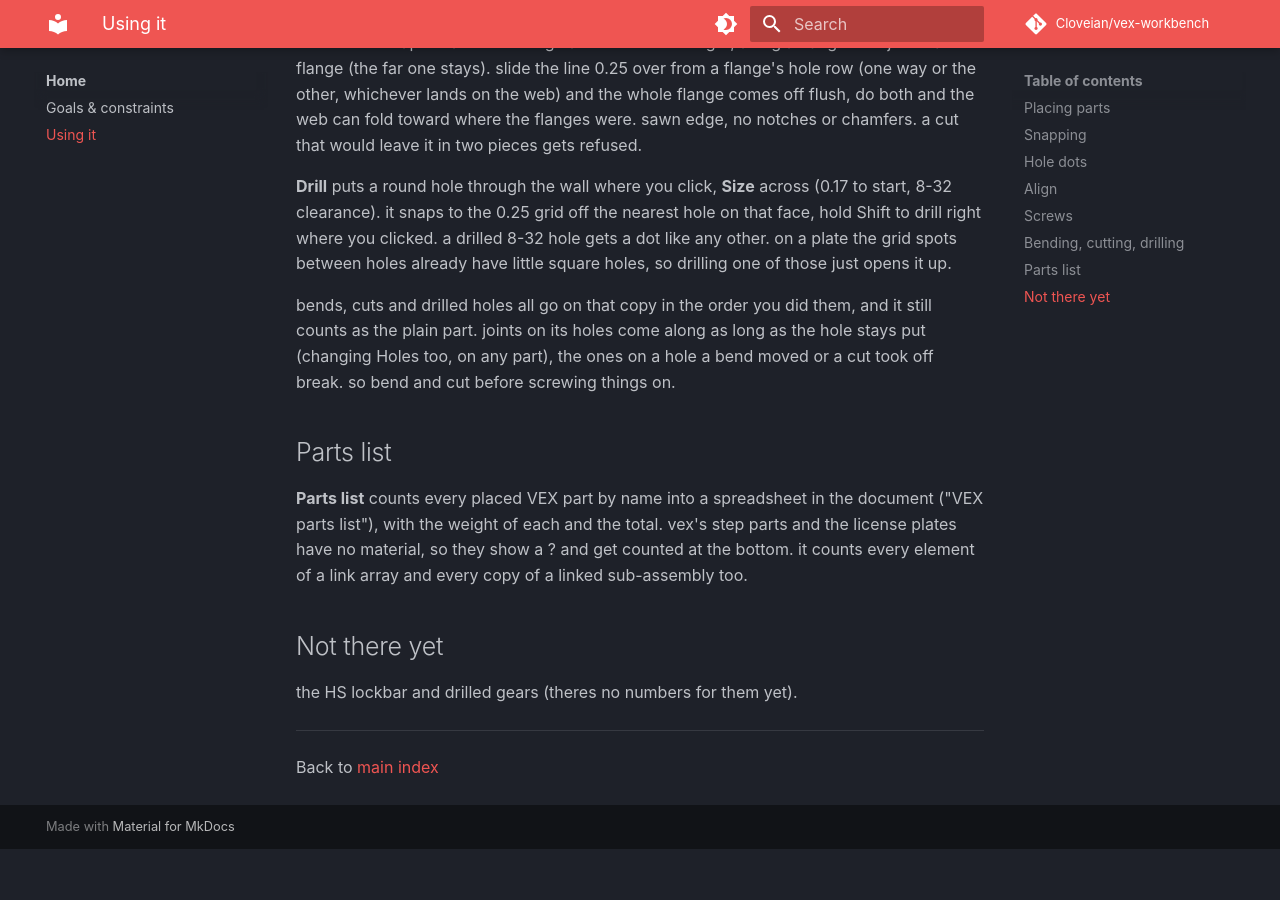
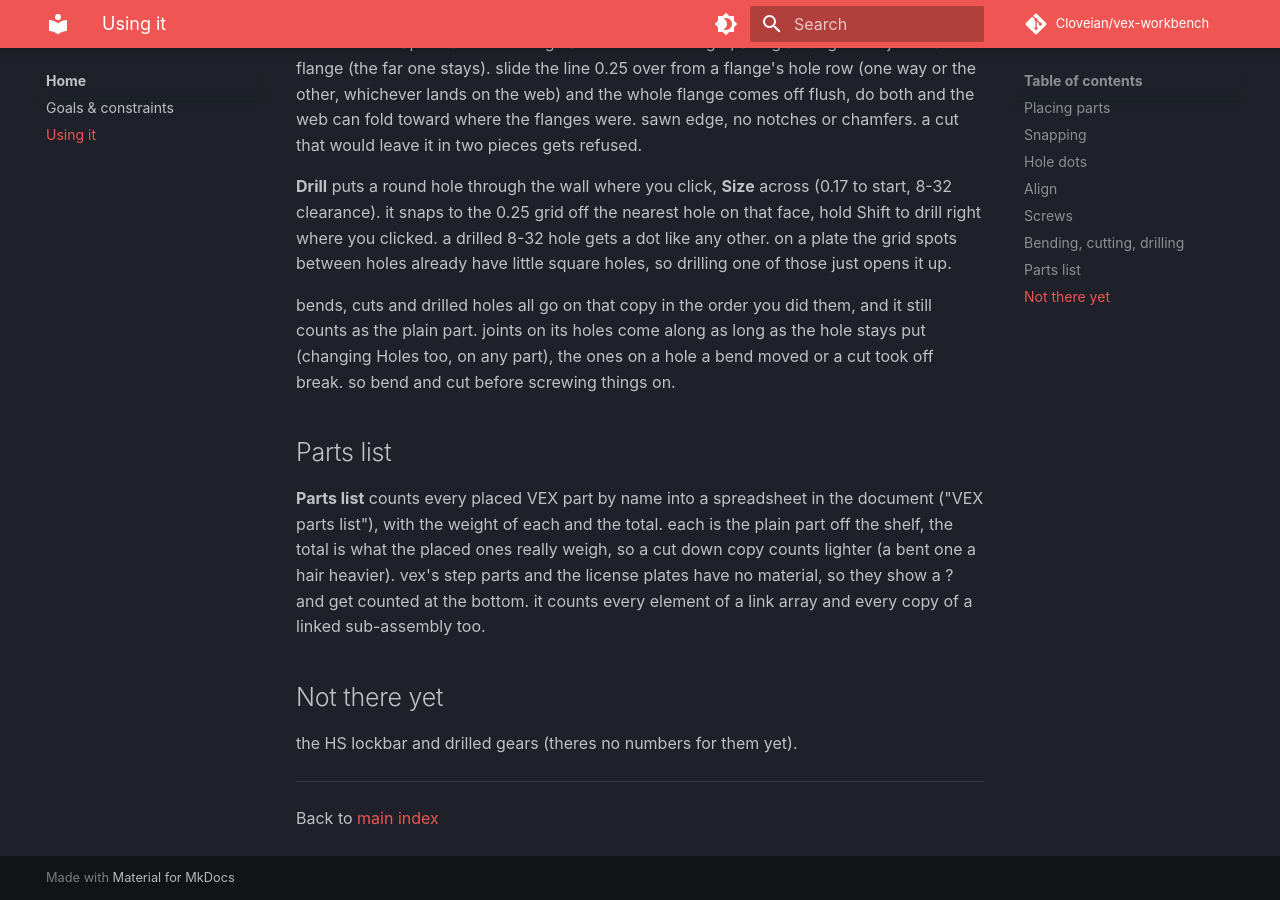
Before and after one commit to Cloveian/vex-workbench, an MkDocs documentation site: the page built from docs/using.md, in a window 1280 px wide and 900 px high, scrolled down 3069 px. Built offline with MkDocs 1.6.1 and Material for MkDocs 9.7.7, drawn with Linux system fonts in a browser that asks for light colours; comment, search, counter and statistics services are not loaded; before the commit the page ends 3918 px from its top, so only the background shows below that.

Commit message:
using doc says what each and total mean on the parts list now

```diff
--- a/docs/using.md
+++ b/docs/using.md
@@ -53,7 +53,7 @@
 
 ## Parts list
 
-**Parts list** counts every placed VEX part by name into a spreadsheet in the document ("VEX parts list"), with the weight of each and the total. vex's step parts and the license plates have no material, so they show a ? and get counted at the bottom. it counts every element of a link array and every copy of a linked sub-assembly too.
+**Parts list** counts every placed VEX part by name into a spreadsheet in the document ("VEX parts list"), with the weight of each and the total. each is the plain part off the shelf, the total is what the placed ones really weigh, so a cut down copy counts lighter (a bent one a hair heavier). vex's step parts and the license plates have no material, so they show a ? and get counted at the bottom. it counts every element of a link array and every copy of a linked sub-assembly too.
 
 ## Not there yet
 
```
